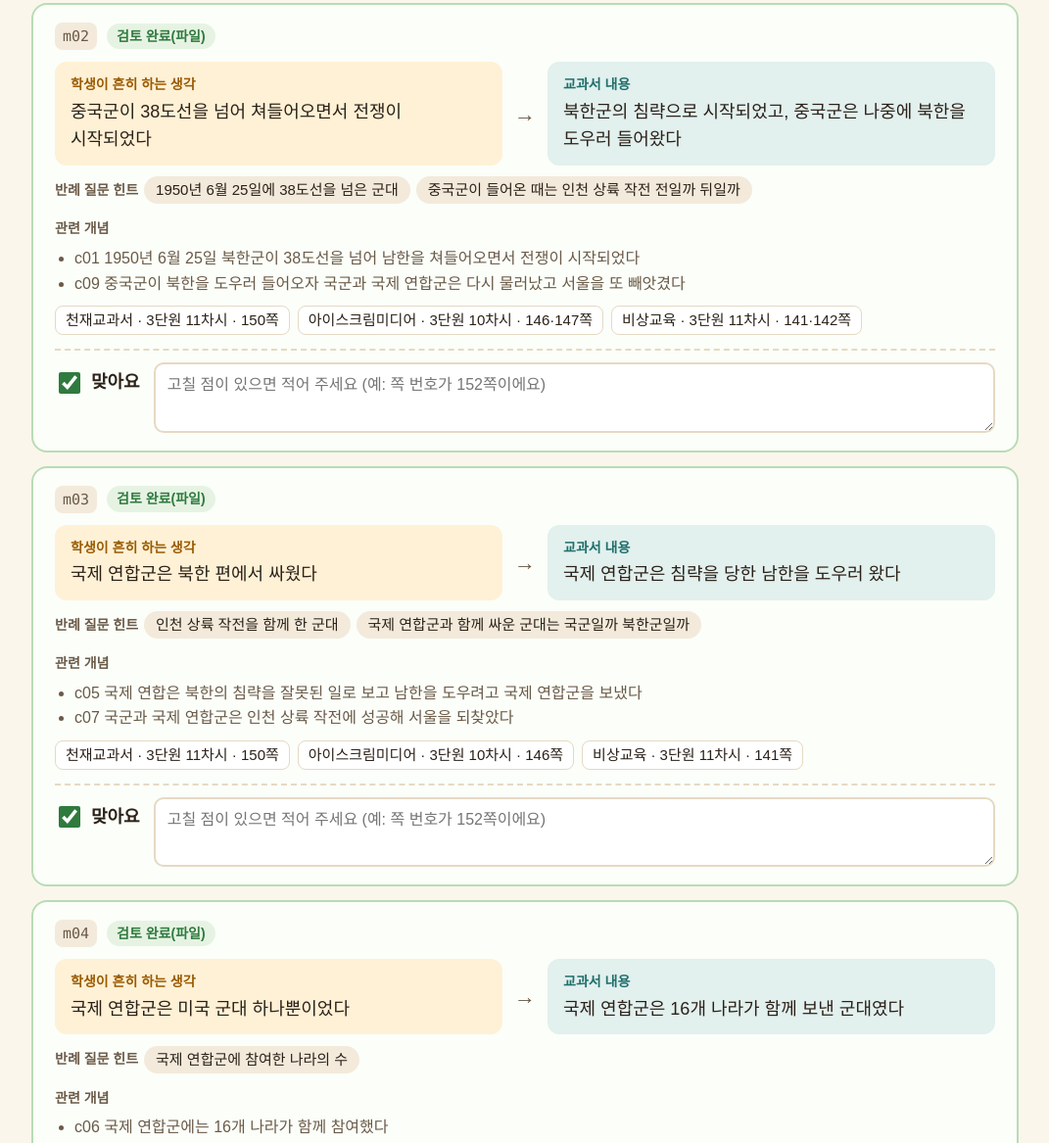
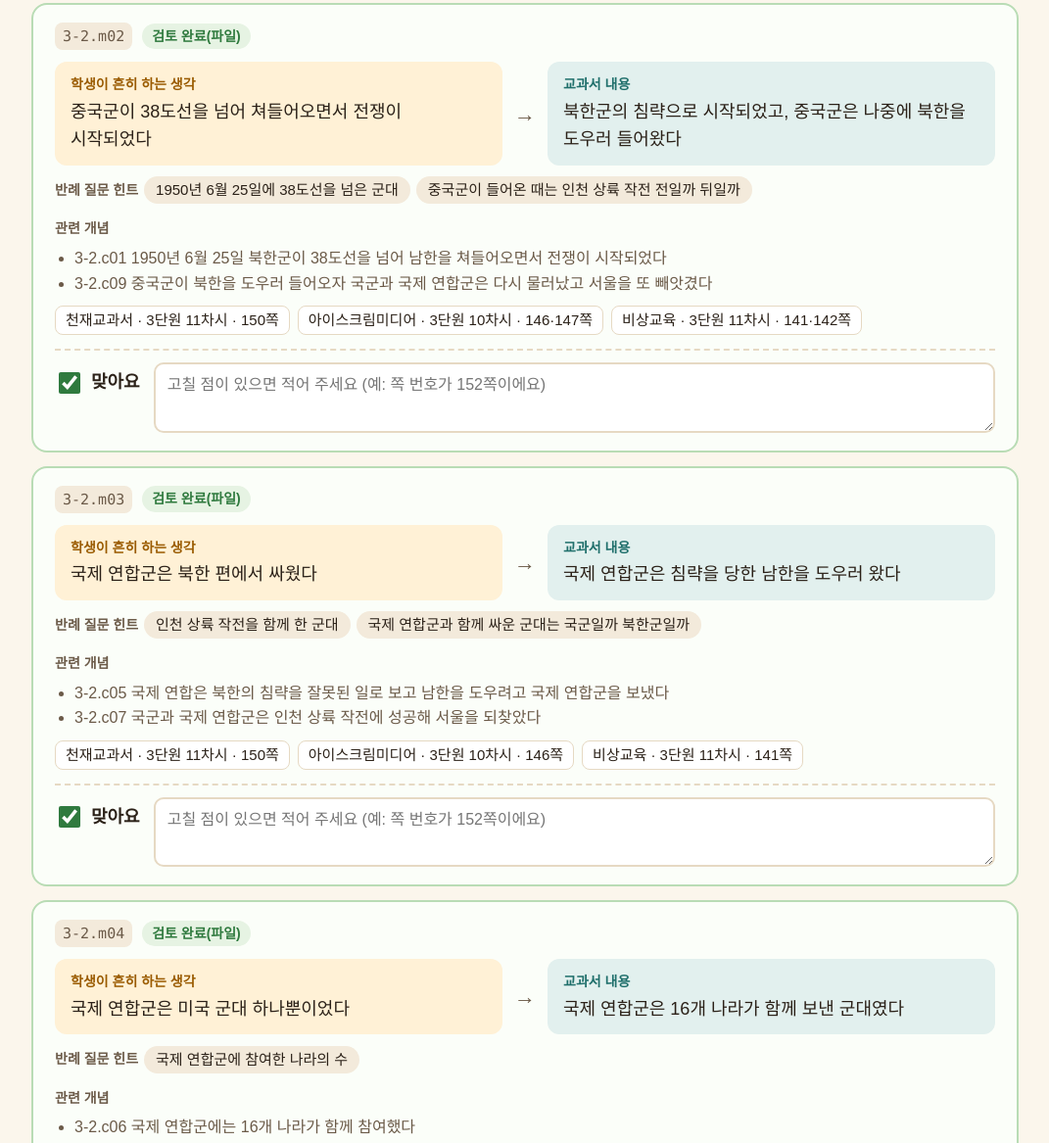
Before and after one commit to shway81-droid/sokrates, a plain HTML site: page app/review.html in a window 1280 px wide. Shown: the part 958-2125 px from the top of the page at 98% size, without its empty margins (104-1175 px from the left). Drawn offline with Linux system fonts and the light colour scheme.

Commit message:
refactor: 6·25 데이터를 3-2 묶음으로 옮기고 단원 정보 추가
Co-Authored-By: Claude Opus 5.5 <noreply@anthropic.com>

```diff
--- a/app/data/topic-625.js
+++ b/app/data/topic-3-2.js
@@ -1,4 +1,5 @@
-// 6·25 전쟁 주제 데이터 — 세 교과서(천재·아이스크림·비상) 5학년 2학기 사회 3단원을 합친 것
+// 3-2 묶음 "8·15 광복과 6·25 전쟁" — 세 교과서(천재·아이스크림·비상) 5학년 2학기 사회 3단원 ② 소단원
+// (6·25 부분은 2026-11-24 검증한 topic-625.js 를 옮긴 것입니다. id 앞에 묶음 id "3-2."를 붙였습니다.)
 //
 // 선생님이 직접 고칠 수 있습니다.
 // - concepts: 핵심 개념. 교과서 문장을 그대로 옮기지 않고 요약했습니다.
@@ -8,123 +9,134 @@
 //   (천재 3-11·3-12, 아이스크림 3-10·3-12, 비상 3-11 차시 + 주제 마무리)
 (function (root) {
   const CJ = (lesson, page) => ({ lesson, page }); // 짧게 쓰기 위한 도우미
+  const L = (id, no, title, pages) => ({ id, no, title, pages }); // 차시: 진도표 시작 차시 id, 화면 차시 번호, 학습내용, 쪽
 
   const topic = {
-    id: "625",
-    title: "6·25 전쟁",
+    id: "3-2",
+    unit: 3,
+    title: "8·15 광복과 6·25 전쟁",
+    unitTitle: "식민 통치와 저항, 전쟁이 바꾼 사회와 생활",
     grade: "5-2",
     subject: "사회",
     textbooks: [
-      { id: "chunjae", name: "천재교과서", lessons: ["3단원 11차시 6·25 전쟁으로 사람들이 겪은 어려움", "3단원 12차시 6·25 전쟁이 끼친 피해와 영향"] },
-      { id: "icecream", name: "아이스크림미디어", lessons: ["3단원 10차시 6·25 전쟁과 사람들의 생활 모습", "3단원 12차시 6·25 전쟁 이후 달라진 사회와 생활"] },
-      { id: "visang", name: "비상교육", lessons: ["3단원 11차시 6·25 전쟁의 과정과 영향"] },
+      { id: "chunjae", name: "천재교과서", lessons: [
+        L("3-11", "11", "6·25 전쟁으로 사람들이 겪은 어려움 살펴보기", "150~152"),
+        L("3-12", "12", "6·25 전쟁이 사람들에게 끼친 피해와 영향 알아보기", "153~155"),
+      ] },
+      { id: "icecream", name: "아이스크림미디어", lessons: [
+        L("3-10", "10~11", "6·25 전쟁과 사람들의 생활 모습을 알아볼까요", "146~150"),
+        L("3-12", "12", "6·25 전쟁 이후 달라진 사회와 사람들의 생활 모습을 알아볼까요", "151~153"),
+      ] },
+      { id: "visang", name: "비상교육", lessons: [
+        L("3-11", "11~12", "6·25 전쟁의 과정과 영향을 알아볼까요", "141~147"),
+      ] },
     ],
 
     concepts: [
-      { id: "c01", text: "1950년 6월 25일 북한군이 38도선을 넘어 남한을 쳐들어오면서 전쟁이 시작되었다",
+      { id: "3-2.c01", text: "1950년 6월 25일 북한군이 38도선을 넘어 남한을 쳐들어오면서 전쟁이 시작되었다",
         sources: { chunjae: CJ("3-11", "150"), icecream: CJ("3-10", "146"), visang: CJ("3-11", "141") } },
-      { id: "c02", text: "북한은 힘(무력)으로 한반도를 통일하려고 전쟁을 일으켰다",
+      { id: "3-2.c02", text: "북한은 힘(무력)으로 한반도를 통일하려고 전쟁을 일으켰다",
         sources: { icecream: CJ("3-10", "146"), visang: CJ("3-11", "141") } },
-      { id: "c03", text: "북한군은 전쟁이 일어난 지 사흘 만에 서울을 차지했다",
+      { id: "3-2.c03", text: "북한군은 전쟁이 일어난 지 사흘 만에 서울을 차지했다",
         sources: { chunjae: CJ("3-11", "152"), icecream: CJ("3-10", "146"), visang: CJ("3-11", "141") } },
-      { id: "c04", text: "밀려난 국군은 남쪽 낙동강 근처까지 물러났다",
+      { id: "3-2.c04", text: "밀려난 국군은 남쪽 낙동강 근처까지 물러났다",
         sources: { chunjae: CJ("3-11", "150"), icecream: CJ("3-10", "146"), visang: CJ("3-11", "141") } },
-      { id: "c05", text: "국제 연합은 북한의 침략을 잘못된 일로 보고 남한을 도우려고 국제 연합군을 보냈다",
+      { id: "3-2.c05", text: "국제 연합은 북한의 침략을 잘못된 일로 보고 남한을 도우려고 국제 연합군을 보냈다",
         sources: { chunjae: CJ("3-11", "150"), icecream: CJ("3-10", "146"), visang: CJ("3-11", "141") } },
-      { id: "c06", text: "국제 연합군에는 16개 나라가 함께 참여했다",
+      { id: "3-2.c06", text: "국제 연합군에는 16개 나라가 함께 참여했다",
         sources: { icecream: CJ("3-10", "146"), visang: CJ("3-11", "141") } },
-      { id: "c07", text: "국군과 국제 연합군은 인천 상륙 작전에 성공해 서울을 되찾았다",
+      { id: "3-2.c07", text: "국군과 국제 연합군은 인천 상륙 작전에 성공해 서울을 되찾았다",
         sources: { chunjae: CJ("3-11", "152"), icecream: CJ("3-10", "146"), visang: CJ("3-11", "141") } },
-      { id: "c08", text: "국군과 국제 연합군은 38도선을 넘어 북쪽 압록강 가까이까지 올라갔다",
+      { id: "3-2.c08", text: "국군과 국제 연합군은 38도선을 넘어 북쪽 압록강 가까이까지 올라갔다",
         sources: { chunjae: CJ("3-11", "150·152"), icecream: CJ("3-10", "146"), visang: CJ("3-11", "141") } },
-      { id: "c09", text: "중국군이 북한을 도우러 들어오자 국군과 국제 연합군은 다시 물러났고 서울을 또 빼앗겼다",
+      { id: "3-2.c09", text: "중국군이 북한을 도우러 들어오자 국군과 국제 연합군은 다시 물러났고 서울을 또 빼앗겼다",
         sources: { chunjae: CJ("3-11", "152"), icecream: CJ("3-10", "147"), visang: CJ("3-11", "142") } },
-      { id: "c10", text: "1951년 1월 4일 서울을 다시 빼앗긴 일을 1·4 후퇴라고 부른다",
+      { id: "3-2.c10", text: "1951년 1월 4일 서울을 다시 빼앗긴 일을 1·4 후퇴라고 부른다",
         sources: { visang: CJ("3-11", "142") } },
-      { id: "c11", text: "서울을 다시 찾은 뒤 38도선 근처에서 싸움이 오래 이어졌고, 한편에서는 전쟁을 멈추려는 회담이 열렸다",
+      { id: "3-2.c11", text: "서울을 다시 찾은 뒤 38도선 근처에서 싸움이 오래 이어졌고, 한편에서는 전쟁을 멈추려는 회담이 열렸다",
         sources: { chunjae: CJ("3-11", "152"), icecream: CJ("3-10", "147"), visang: CJ("3-11", "142") } },
-      { id: "c12", text: "1953년 7월 판문점에서 정전 협정을 맺었다. 정전은 전쟁을 끝낸 것이 아니라 잠시 멈춘 것이다",
+      { id: "3-2.c12", text: "1953년 7월 판문점에서 정전 협정을 맺었다. 정전은 전쟁을 끝낸 것이 아니라 잠시 멈춘 것이다",
         sources: { chunjae: CJ("3-11", "151·152"), icecream: CJ("3-10", "147"), visang: CJ("3-11", "142") } },
-      { id: "c13", text: "정전 협정 때 휴전선(군사 분계선)이 생겼고, 이 선으로 남북이 나뉜 상태가 지금도 이어진다",
+      { id: "3-2.c13", text: "정전 협정 때 휴전선(군사 분계선)이 생겼고, 이 선으로 남북이 나뉜 상태가 지금도 이어진다",
         sources: { chunjae: CJ("3-11", "151"), icecream: CJ("3-10", "147·152"), visang: CJ("3-11", "142·145") } },
-      { id: "c14", text: "국군과 북한군뿐 아니라 국제 연합군과 중국군까지 싸움에 끼어들어 여러 나라의 전쟁이 되었다",
+      { id: "3-2.c14", text: "국군과 북한군뿐 아니라 국제 연합군과 중국군까지 싸움에 끼어들어 여러 나라의 전쟁이 되었다",
         sources: { chunjae: CJ("3-11", "152") } },
-      { id: "c15", text: "전쟁을 피해 많은 사람이 집과 고향을 떠나 피란을 갔다(흥남 철수 등)",
+      { id: "3-2.c15", text: "전쟁을 피해 많은 사람이 집과 고향을 떠나 피란을 갔다(흥남 철수 등)",
         sources: { chunjae: CJ("3-11", "151"), icecream: CJ("3-10", "149"), visang: CJ("3-11", "144") } },
-      { id: "c16", text: "전쟁 중 부산이 임시 수도였고, 피란민들이 부산에 모여 움막이나 판자로 지은 집에서 살았다",
+      { id: "3-2.c16", text: "전쟁 중 부산이 임시 수도였고, 피란민들이 부산에 모여 움막이나 판자로 지은 집에서 살았다",
         sources: { chunjae: CJ("3-11", "151"), icecream: CJ("3-10", "148") } },
-      { id: "c17", text: "학생들은 피란 중에도 천막 학교나 운동장에서 수업을 받으며 공부를 이어 갔다",
+      { id: "3-2.c17", text: "학생들은 피란 중에도 천막 학교나 운동장에서 수업을 받으며 공부를 이어 갔다",
         sources: { chunjae: CJ("3-11", "151"), icecream: CJ("3-10", "148"), visang: CJ("3-11", "145") } },
-      { id: "c18", text: "피란을 가지 못한 사람 중에는 상대편을 도왔다는 핑계로 고통을 당하거나 목숨을 잃은 사람도 많았다",
+      { id: "3-2.c18", text: "피란을 가지 못한 사람 중에는 상대편을 도왔다는 핑계로 고통을 당하거나 목숨을 잃은 사람도 많았다",
         sources: { chunjae: CJ("3-11", "151"), visang: CJ("3-11", "143") } },
-      { id: "c19", text: "남한과 북한 모두 군인뿐 아니라 민간인도 아주 많이 죽거나 다쳤다",
+      { id: "3-2.c19", text: "남한과 북한 모두 군인뿐 아니라 민간인도 아주 많이 죽거나 다쳤다",
         sources: { chunjae: CJ("3-12", "153"), icecream: CJ("3-12", "151"), visang: CJ("3-11", "143") } },
-      { id: "c20", text: "집, 공장, 도로, 철도, 다리와 수원 화성 같은 국가유산이 부서지거나 훼손되었다",
+      { id: "3-2.c20", text: "집, 공장, 도로, 철도, 다리와 수원 화성 같은 국가유산이 부서지거나 훼손되었다",
         sources: { chunjae: CJ("3-12", "153"), icecream: CJ("3-12", "151"), visang: CJ("3-11", "144") } },
-      { id: "c21", text: "가족과 헤어져 소식을 모르는 이산가족과 부모를 잃은 전쟁고아가 많이 생겼다",
+      { id: "3-2.c21", text: "가족과 헤어져 소식을 모르는 이산가족과 부모를 잃은 전쟁고아가 많이 생겼다",
         sources: { chunjae: CJ("3-12", "154"), icecream: CJ("3-12", "152"), visang: CJ("3-11", "143") } },
-      { id: "c22", text: "전쟁 뒤 남한과 북한은 서로를 적으로 여기고 믿지 못하게 되었고, 그 영향이 오늘날까지 남아 있다",
+      { id: "3-2.c22", text: "전쟁 뒤 남한과 북한은 서로를 적으로 여기고 믿지 못하게 되었고, 그 영향이 오늘날까지 남아 있다",
         sources: { chunjae: CJ("3-12", "154"), icecream: CJ("3-12", "152"), visang: CJ("3-11", "145") } },
-      { id: "c23", text: "먹을 것과 생활에 꼭 필요한 물건이 모자라 사람들이 오랫동안 힘들게 지냈다",
+      { id: "3-2.c23", text: "먹을 것과 생활에 꼭 필요한 물건이 모자라 사람들이 오랫동안 힘들게 지냈다",
         sources: { icecream: CJ("3-12", "152"), visang: CJ("3-11", "144") } },
-      { id: "c24", text: "부산 밀면은 북쪽에서 피란 온 사람들이 냉면 재료 대신 구하기 쉬운 밀가루로 만든 데서 시작되었다",
+      { id: "3-2.c24", text: "부산 밀면은 북쪽에서 피란 온 사람들이 냉면 재료 대신 구하기 쉬운 밀가루로 만든 데서 시작되었다",
         sources: { icecream: CJ("3-10", "150"), visang: CJ("3-11", "145") } },
-      { id: "c25", text: "전쟁 뒤 도시로 사람이 몰렸고, 많은 여성이 공장에 다니거나 행상을 하며 집안 살림을 책임졌다",
+      { id: "3-2.c25", text: "전쟁 뒤 도시로 사람이 몰렸고, 많은 여성이 공장에 다니거나 행상을 하며 집안 살림을 책임졌다",
         sources: { visang: CJ("3-11", "145") } },
     ],
 
     misconceptions: [
-      { id: "m01", wrong: "6·25 전쟁은 1953년에 끝났다",
+      { id: "3-2.m01", wrong: "6·25 전쟁은 1953년에 끝났다",
         truth: "1953년 정전 협정으로 전쟁을 잠시 멈췄을 뿐, 전쟁이 끝난 것은 아니다",
         counterHints: ["1953년에 맺은 협정의 이름", "정전은 끝낸 것일까, 멈춘 것일까", "휴전선이 지금도 있는 까닭"],
-        concepts: ["c12", "c13"],
+        concepts: ["3-2.c12", "3-2.c13"],
         sources: { chunjae: CJ("3-11", "151"), icecream: CJ("3-10", "147"), visang: CJ("3-11", "142") }, reviewed: true },
-      { id: "m02", wrong: "중국군이 38도선을 넘어 쳐들어오면서 전쟁이 시작되었다",
+      { id: "3-2.m02", wrong: "중국군이 38도선을 넘어 쳐들어오면서 전쟁이 시작되었다",
         truth: "북한군의 침략으로 시작되었고, 중국군은 나중에 북한을 도우러 들어왔다",
         counterHints: ["1950년 6월 25일에 38도선을 넘은 군대", "중국군이 들어온 때는 인천 상륙 작전 전일까 뒤일까"],
-        concepts: ["c01", "c09"],
+        concepts: ["3-2.c01", "3-2.c09"],
         sources: { chunjae: CJ("3-11", "150"), icecream: CJ("3-10", "146·147"), visang: CJ("3-11", "141·142") }, reviewed: true },
-      { id: "m03", wrong: "국제 연합군은 북한 편에서 싸웠다",
+      { id: "3-2.m03", wrong: "국제 연합군은 북한 편에서 싸웠다",
         truth: "국제 연합군은 침략을 당한 남한을 도우러 왔다",
         counterHints: ["인천 상륙 작전을 함께 한 군대", "국제 연합군과 함께 싸운 군대는 국군일까 북한군일까"],
-        concepts: ["c05", "c07"],
+        concepts: ["3-2.c05", "3-2.c07"],
         // 천재는 3-12 주제 마무리 p155 카드에도 나옵니다.
         sources: { chunjae: CJ("3-11", "150"), icecream: CJ("3-10", "146"), visang: CJ("3-11", "141") }, reviewed: true },
-      { id: "m04", wrong: "국제 연합군은 미국 군대 하나뿐이었다",
+      { id: "3-2.m04", wrong: "국제 연합군은 미국 군대 하나뿐이었다",
         truth: "국제 연합군은 16개 나라가 함께 보낸 군대였다",
         counterHints: ["국제 연합군에 참여한 나라의 수"],
-        concepts: ["c06"],
+        concepts: ["3-2.c06"],
         sources: { icecream: CJ("3-10", "146"), visang: CJ("3-11", "141") }, reviewed: true },
-      { id: "m05", wrong: "6·25 전쟁 때 사람들은 일제의 횡포 때문에 고생했다",
+      { id: "3-2.m05", wrong: "6·25 전쟁 때 사람들은 일제의 횡포 때문에 고생했다",
         truth: "일제 통치는 1945년 광복으로 끝났고, 6·25 전쟁 때의 고통은 전쟁 때문이었다",
         counterHints: ["광복은 몇 년이었을까", "피란민이 집을 떠난 까닭"],
-        concepts: ["c15", "c19"],
+        concepts: ["3-2.c15", "3-2.c19"],
         // 천재의 1945년 광복은 3-08 차시 p143에 나옵니다(이 차시 범위 밖).
         sources: { chunjae: CJ("3-12", "155"), icecream: CJ("3-12", "153"), visang: CJ("3-11", "147") }, reviewed: true },
-      { id: "m06", wrong: "6·25 전쟁으로 다치거나 죽은 사람은 군인뿐이었다",
+      { id: "3-2.m06", wrong: "6·25 전쟁으로 다치거나 죽은 사람은 군인뿐이었다",
         truth: "군인뿐 아니라 군인이 아닌 일반 사람(민간인)도 아주 많이 죽거나 다쳤다",
         counterHints: ["군인이 아닌 일반 사람을 부르는 말", "교과서에서 군인과 함께 피해를 입었다고 나온 사람들"],
-        concepts: ["c19", "c21"],
+        concepts: ["3-2.c19", "3-2.c21"],
         sources: { chunjae: CJ("3-12", "153"), icecream: CJ("3-12", "151"), visang: CJ("3-11", "143") }, reviewed: true },
-      { id: "m07", wrong: "국군은 전쟁 처음부터 북쪽으로 계속 밀고 올라갔다",
+      { id: "3-2.m07", wrong: "국군은 전쟁 처음부터 북쪽으로 계속 밀고 올라갔다",
         truth: "국군은 처음에 낙동강 근처까지 밀렸다가 인천 상륙 작전 뒤에 반격했다",
         counterHints: ["북한군이 서울을 차지하기까지 걸린 날", "국군이 물러난 강의 이름"],
-        concepts: ["c03", "c04", "c07"],
+        concepts: ["3-2.c03", "3-2.c04", "3-2.c07"],
         sources: { chunjae: CJ("3-11", "150·152"), icecream: CJ("3-10", "146"), visang: CJ("3-11", "141") }, reviewed: true },
-      { id: "m08", wrong: "전쟁이 멈춘 뒤 헤어졌던 가족들은 곧 다시 만났다",
+      { id: "3-2.m08", wrong: "전쟁이 멈춘 뒤 헤어졌던 가족들은 곧 다시 만났다",
         truth: "휴전선으로 나뉜 뒤 서로 오가기 어려워, 지금까지 만나지 못한 이산가족이 많다",
         counterHints: ["휴전선을 마음대로 넘을 수 있을까", "오늘날에도 이산가족이 만나기 어려운 까닭"],
-        concepts: ["c13", "c21", "c22"],
+        concepts: ["3-2.c13", "3-2.c21", "3-2.c22"],
         sources: { chunjae: CJ("3-12", "154"), icecream: CJ("3-12", "152"), visang: CJ("3-11", "143") }, reviewed: true },
-      { id: "m09", wrong: "인천 상륙 작전으로 서울을 되찾은 뒤에는 다시 빼앗기지 않았다",
+      { id: "3-2.m09", wrong: "인천 상륙 작전으로 서울을 되찾은 뒤에는 다시 빼앗기지 않았다",
         truth: "중국군이 들어오자 서울을 또 빼앗겼다가 다시 되찾았다",
         counterHints: ["중국군이 들어온 뒤 국군의 움직임", "1·4 후퇴"],
-        concepts: ["c09", "c10"],
+        concepts: ["3-2.c09", "3-2.c10"],
         sources: { chunjae: CJ("3-11", "152"), icecream: CJ("3-10", "147"), visang: CJ("3-11", "142") }, reviewed: true },
-      { id: "m10", wrong: "전쟁 중에는 학생들이 공부를 전혀 하지 못했다",
+      { id: "3-2.m10", wrong: "전쟁 중에는 학생들이 공부를 전혀 하지 못했다",
         truth: "피란 중에도 천막 학교나 운동장에서 수업을 받으며 공부를 이어 갔다",
         counterHints: ["임시 수도 부산에 세운 학교", "교실이 부서졌을 때 수업한 곳"],
-        concepts: ["c17"],
+        concepts: ["3-2.c17"],
         sources: { chunjae: CJ("3-11", "151"), icecream: CJ("3-10", "148"), visang: CJ("3-11", "145") }, reviewed: true },
     ],
 
@@ -146,6 +158,6 @@
   if (typeof module !== "undefined" && module.exports) module.exports = topic;
   else {
     root.SOKRATES_TOPICS = root.SOKRATES_TOPICS || {};
-    root.SOKRATES_TOPICS["625"] = topic;
+    root.SOKRATES_TOPICS[topic.id] = topic;
   }
 })(this);
--- a/app/review.html
+++ b/app/review.html
@@ -105,10 +105,11 @@
   </div>
 </div>
 
-<script src="data/topic-625.js"></script>
+<script src="data/units.js"></script>
+<script src="data/topic-3-2.js"></script>
 <script>
 (function () {
-  const topic = window.SOKRATES_TOPICS["625"];
+  const topic = window.SOKRATES_TOPICS["3-2"];
   const TB = topic.textbooks;
   const STORE = "sok.review625";
   const conceptById = Object.fromEntries(topic.concepts.map((c) => [c.id, c]));
```
Also changed, not shown: app/data/units.js (added, +17 -0 lines), app/index.html (+2 -1 lines), app/tests/data.test.js (+35 -19 lines), app/tests/live-cases.test.js (+1 -1 lines), app/tests/live.html (+3 -2 lines), app/tests/ui.test.js (+2 -2 lines).
